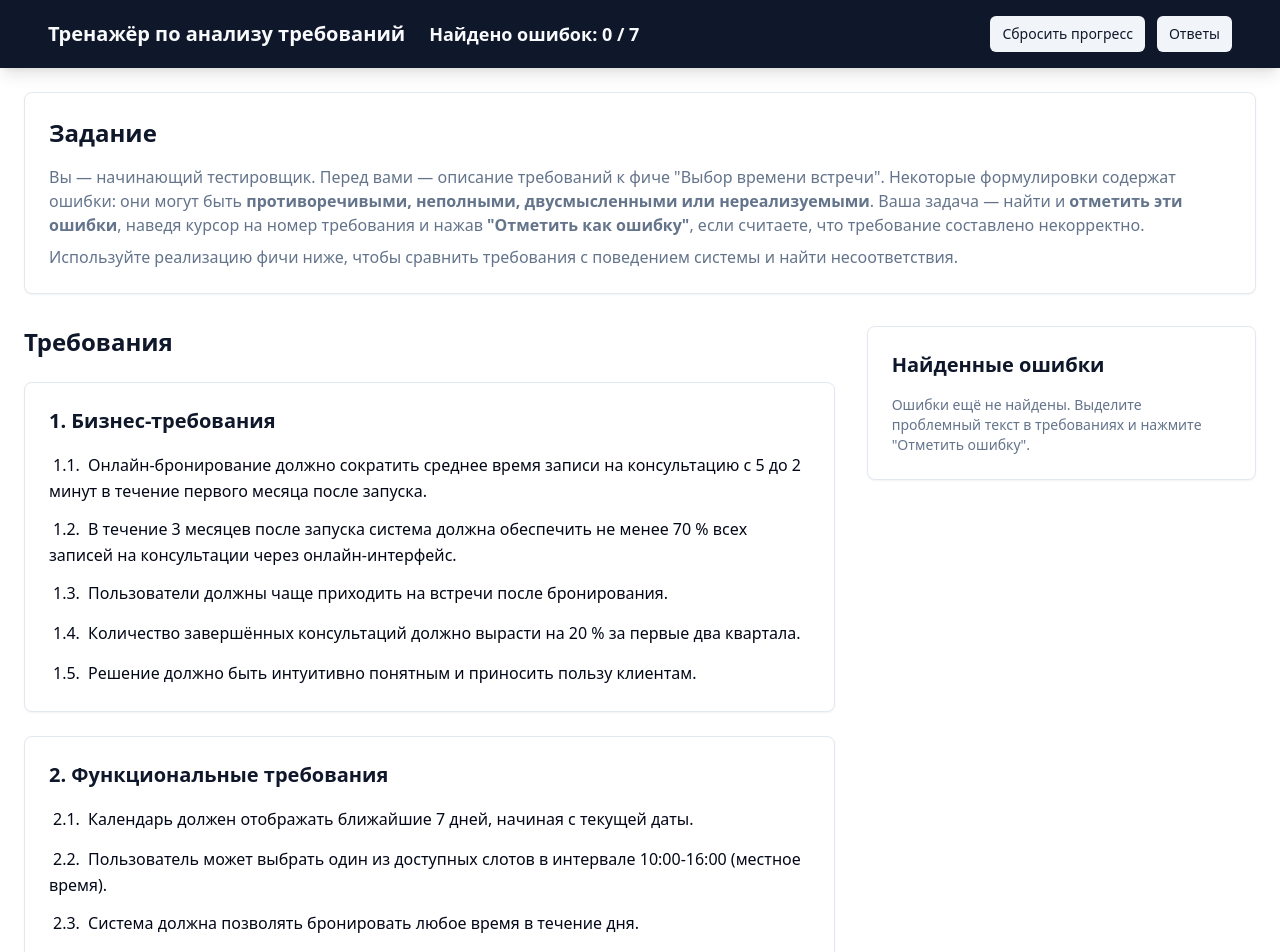
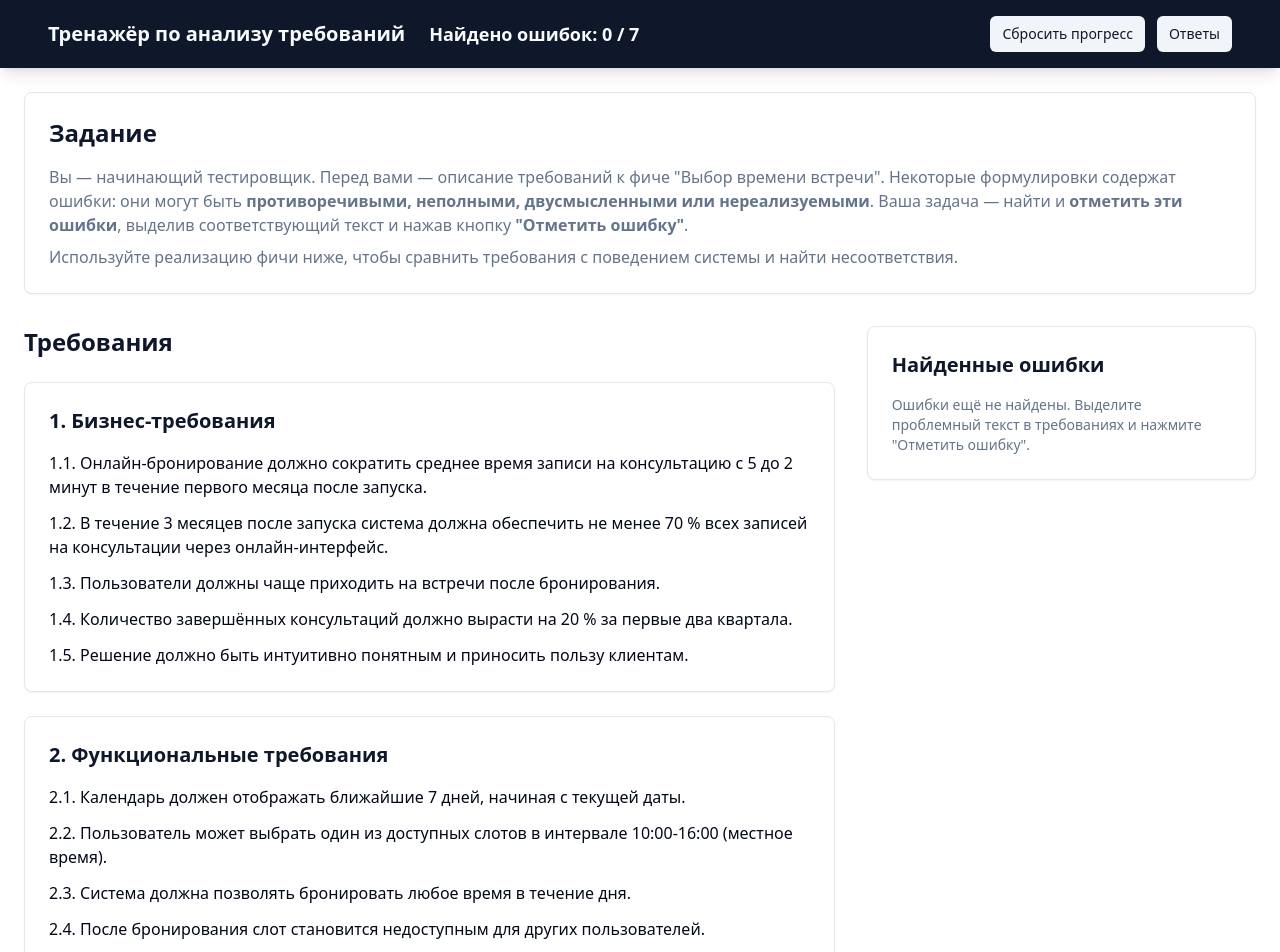
Before and after one commit to DrDoom74/requirement-trainer-time-slot, a React (Vite) app: page / in a window 1280 px wide. Shown: the top 952 px of the page. Built offline with nearby package versions, Linux system fonts and the light colour scheme.

Commit message:
Reverted to commit 660f428a4ce20d70723b241bcfba2f987b86960d

```diff
--- a/src/components/RequirementsSection.tsx
+++ b/src/components/RequirementsSection.tsx
@@ -1,17 +1,49 @@
 
-import React, { useState } from 'react';
+import React, { useState, useRef } from 'react';
 import { Button } from './ui/button';
 
 interface RequirementsSectionProps {
-  onErrorFound: (requirementId: string) => boolean;
+  onErrorFound: (selectedText: string) => boolean;
 }
 
 const RequirementsSection: React.FC<RequirementsSectionProps> = ({ onErrorFound }) => {
-  const [hoveredNumber, setHoveredNumber] = useState<string | null>(null);
-  const [clickedNumber, setClickedNumber] = useState<string | null>(null);
+  const [selectedText, setSelectedText] = useState('');
   const [showButton, setShowButton] = useState(false);
   const [buttonPosition, setButtonPosition] = useState({ x: 0, y: 0 });
-  const [processedNumbers, setProcessedNumbers] = useState<Set<string>>(new Set());
+  const sectionRef = useRef<HTMLDivElement>(null);
+
+  const handleTextSelection = () => {
+    const selection = window.getSelection();
+    if (selection && selection.toString().trim()) {
+      const selectedStr = selection.toString().trim();
+      setSelectedText(selectedStr);
+
+      // Получаем позицию для кнопки
+      const range = selection.getRangeAt(0);
+      const rect = range.getBoundingClientRect();
+      const sectionRect = sectionRef.current?.getBoundingClientRect();
+
+      if (sectionRect) {
+        setButtonPosition({
+          x: rect.left + rect.width / 2 - sectionRect.left,
+          y: rect.top - sectionRect.top - 50
+        });
+      }
+      setShowButton(true);
+    } else {
+      setShowButton(false);
+    }
+  };
+
+  const handleMarkError = () => {
+    const success = onErrorFound(selectedText);
+    if (success) {
+      // Очищаем выделение при успехе
+      window.getSelection()?.removeAllRanges();
+    }
+    setShowButton(false);
+    setSelectedText('');
+  };
 
   const requirements = {
     business: [
@@ -35,85 +67,27 @@ const RequirementsSection: React.FC<RequirementsSectionProps> = ({ onErrorFound
       "3.2. Временные слоты отображаются интерактивными кнопками с временем (напр. «10:00»).",
       "3.3. Цвет кнопки «Забронировать» должен соответствовать общепринятому стилю.",
       "3.4. После успешного бронирования должно появиться уведомление не менее чем на 3 секунды с текстом «Встреча успешно забронирована».",
-      "3.5. Поле ввода имени обязательно к заполнению до отправки формы.",
-      "3.6. После бронирования временного слота соответствующая кнопка с указанием времени должна становиться неактивной (disabled), визуально отличаться от доступных слотов и не реагировать на нажатия."
+      "3.5. Поле ввода имени обязательно к заполнению до отправки формы."
     ]
   };
 
-  const extractRequirementNumber = (req: string) => {
-    const match = req.match(/^(\d\.\d)/);
-    return match ? match[1] : '';
-  };
-
-  const getNumberBackgroundColor = (number: string) => {
-    if (processedNumbers.has(number)) {
-      const isError = onErrorFound(number);
-      return isError ? 'bg-green-200' : 'bg-gray-300';
-    }
-    if (hoveredNumber === number) {
-      return 'bg-red-100';
-    }
-    return '';
-  };
-
-  const handleNumberClick = (event: React.MouseEvent, requirement: string) => {
-    const number = extractRequirementNumber(requirement);
-
-    if (processedNumbers.has(number)) {
-      return; // Уже обработан
-    }
-
-    setClickedNumber(number);
-
-    const rect = (event.target as HTMLElement).getBoundingClientRect();
-    setButtonPosition({
-      x: rect.left + rect.width / 2,
-      y: rect.bottom + 10
-    });
-    setShowButton(true);
-  };
-
-  const handleMarkAsError = () => {
-    if (!clickedNumber) return;
-
-    const success = onErrorFound(clickedNumber);
-    setProcessedNumbers(prev => new Set(prev).add(clickedNumber));
-
-    setShowButton(false);
-    setClickedNumber(null);
-  };
-
-  const renderRequirement = (req: string, index: number) => {
-    const number = extractRequirementNumber(req);
-    const text = req.substring(number.length + 1); // Убираем номер и точку
-    const isProcessed = processedNumbers.has(number);
-
-    return (
-      <p key={index} className="text-card-foreground leading-relaxed text-sm md:text-base">
-        <span
-          className={`inline-block cursor-pointer px-1 py-0.5 rounded transition-colors ${
-            isProcessed ? 'cursor-default' : 'hover:bg-red-100'
-          } ${getNumberBackgroundColor(number)}`}
-          onMouseEnter={() => !isProcessed && setHoveredNumber(number)}
-          onMouseLeave={() => setHoveredNumber(null)}
-          onClick={(e) => handleNumberClick(e, req)}
-        >
-          {number}.
-        </span>
-        {text}
-      </p>
-    );
-  };
-
   return (
-    <div className="space-y-4 md:space-y-6 relative">
+    <div className="space-y-4 md:space-y-6 relative" ref={sectionRef}>
       <h2 className="text-xl md:text-2xl font-bold text-primary">Требования</h2>
 
       {/* Business Requirements */}
       <div className="bg-card p-4 md:p-6 rounded-lg shadow-sm border">
         <h3 className="text-lg md:text-xl font-semibold mb-3 md:mb-4 text-primary">1. Бизнес-требования</h3>
         <div className="space-y-2 md:space-y-3">
-          {requirements.business.map((req, index) => renderRequirement(req, index))}
+          {requirements.business.map((req, index) => (
+            <p
+              key={index}
+              className="text-card-foreground leading-relaxed cursor-text text-sm md:text-base"
+              onMouseUp={handleTextSelection}
+            >
+              {req}
+            </p>
+          ))}
         </div>
       </div>
 
@@ -121,7 +95,15 @@ const RequirementsSection: React.FC<RequirementsSectionProps> = ({ onErrorFound
       <div className="bg-card p-4 md:p-6 rounded-lg shadow-sm border">
         <h3 className="text-lg md:text-xl font-semibold mb-3 md:mb-4 text-primary">2. Функциональные требования</h3>
         <div className="space-y-2 md:space-y-3">
-          {requirements.functional.map((req, index) => renderRequirement(req, index))}
+          {requirements.functional.map((req, index) => (
+            <p
+              key={index}
+              className="text-card-foreground leading-relaxed cursor-text text-sm md:text-base"
+              onMouseUp={handleTextSelection}
+            >
+              {req}
+            </p>
+          ))}
         </div>
       </div>
 
@@ -129,25 +111,33 @@ const RequirementsSection: React.FC<RequirementsSectionProps> = ({ onErrorFound
       <div className="bg-card p-4 md:p-6 rounded-lg shadow-sm border">
         <h3 className="text-lg md:text-xl font-semibold mb-3 md:mb-4 text-primary">3. UI-требования</h3>
         <div className="space-y-2 md:space-y-3">
-          {requirements.ui.map((req, index) => renderRequirement(req, index))}
+          {requirements.ui.map((req, index) => (
+            <p
+              key={index}
+              className="text-card-foreground leading-relaxed cursor-text text-sm md:text-base"
+              onMouseUp={handleTextSelection}
+            >
+              {req}
+            </p>
+          ))}
         </div>
       </div>
 
       {/* Floating Button */}
       {showButton && (
         <div
-          className="fixed z-50 pointer-events-none"
+          className="absolute z-50 pointer-events-none"
           style={{
-            left: Math.max(10, buttonPosition.x - 100),
+            left: Math.max(10, buttonPosition.x - 75),
             top: buttonPosition.y
           }}
         >
           <Button
-            onClick={handleMarkAsError}
+            onClick={handleMarkError}
             className="pointer-events-auto bg-destructive hover:bg-destructive/90 text-destructive-foreground shadow-lg text-xs md:text-sm"
             size="sm"
           >
-            Отметить как ошибку
+            Отметить ошибку
           </Button>
         </div>
       )}
--- a/src/pages/Index.tsx
+++ b/src/pages/Index.tsx
@@ -60,8 +60,29 @@ const VALID_ERRORS = [
 const Index = () => {
   const [foundErrors, setFoundErrors] = useState<FoundError[]>([]);
 
-  const handleErrorFound = useCallback((requirementId: string) => {
-    const matchedError = VALID_ERRORS.find(error => error.id === requirementId);
+  const handleErrorFound = useCallback((selectedText: string) => {
+    const trimmedText = selectedText.trim();
+
+    // Ищем точное совпадение основного текста ошибки
+    let matchedError = VALID_ERRORS.find(error =>
+      error.text === trimmedText
+    );
+
+    // Если не найдено точное совпадение, проверяем содержится ли основной текст в выделении
+    if (!matchedError) {
+      matchedError = VALID_ERRORS.find(error =>
+        trimmedText.includes(error.text)
+      );
+    }
+
+    // Проверяем выделение по номеру пункта (например, "1.3", "2.6")
+    if (!matchedError) {
+      const numberMatch = trimmedText.match(/^(\d\.\d)/);
+      if (numberMatch) {
+        const number = numberMatch[1];
+        matchedError = VALID_ERRORS.find(error => error.id === number);
+      }
+    }
 
     if (matchedError && !foundErrors.find(err => err.id === matchedError.id)) {
       setFoundErrors(prev => [...prev, matchedError]);
@@ -115,7 +136,7 @@ const Index = () => {
           <p className="text-muted-foreground leading-relaxed text-sm md:text-base">
             Вы — начинающий тестировщик. Перед вами — описание требований к фиче "Выбор времени встречи".
             Некоторые формулировки содержат ошибки: они могут быть <strong>противоречивыми, неполными, двусмысленными или нереализуемыми</strong>.
-            Ваша задача — найти и <strong>отметить эти ошибки</strong>, наведя курсор на номер требования и нажав <strong>"Отметить как ошибку"</strong>, если считаете, что требование составлено некорректно.
+            Ваша задача — найти и <strong>отметить эти ошибки</strong>, выделив соответствующий текст и нажав кнопку <strong>"Отметить ошибку"</strong>.
           </p>
           <p className="text-muted-foreground leading-relaxed mt-2 text-sm md:text-base">
             Используйте реализацию фичи ниже, чтобы сравнить требования с поведением системы и найти несоответствия.
```
